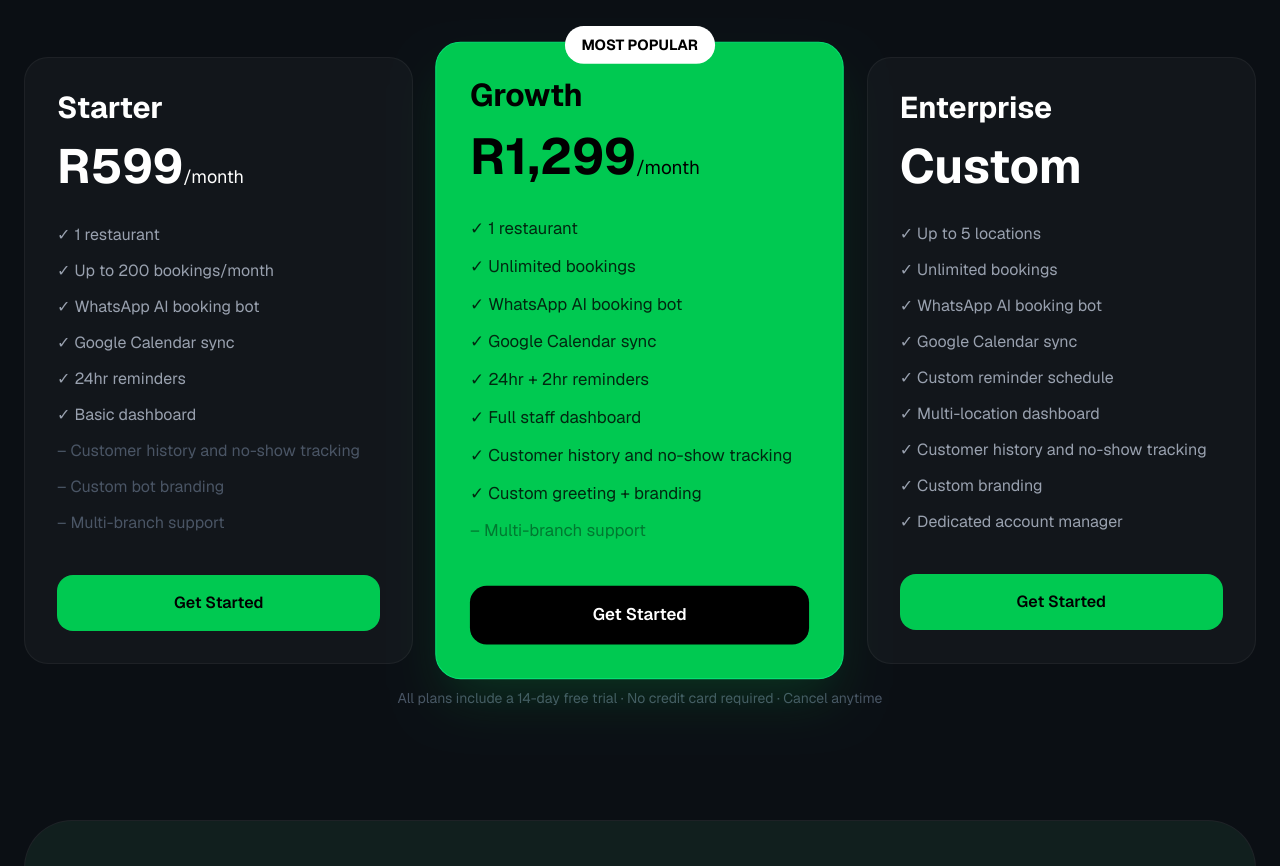
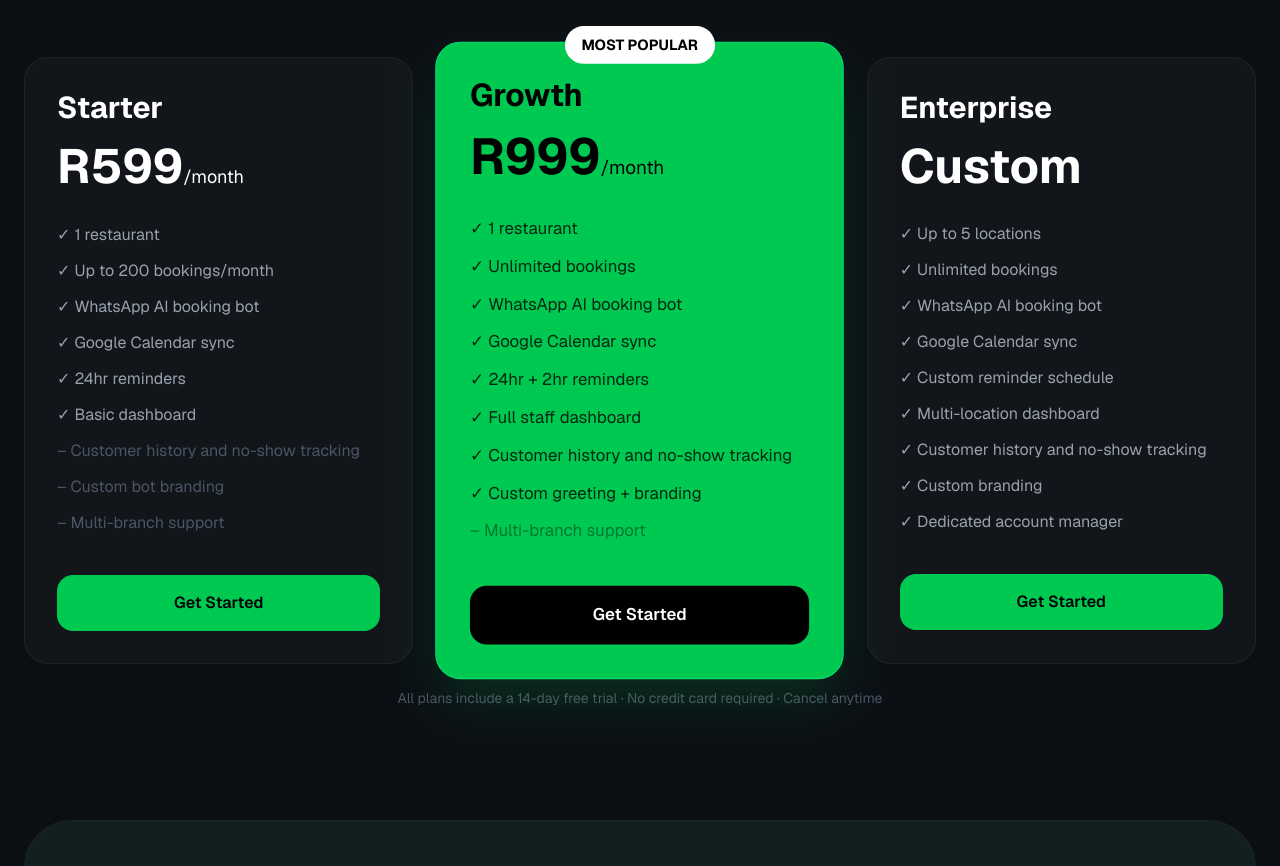
Before and after one commit to ajmeyer72/boeking, a Next.js app: page / in a window 1280 px wide. Shown: the part 3820-4686 px from the top of the page. Built offline with nearby package versions, Linux system fonts and the light colour scheme.

Commit message:
change price to R999

```diff
--- a/app/page.tsx
+++ b/app/page.tsx
@@ -316,7 +316,7 @@ export default function BoekingLandingPage() {
             },
             {
               title: 'Growth',
-              price: 'R1,299',
+              price: 'R999',
               featured: true,
               features: ['1 restaurant', 'Unlimited bookings', 'WhatsApp AI booking bot', 'Google Calendar sync', '24hr + 2hr reminders', 'Full staff dashboard', 'Customer history and no-show tracking', 'Custom greeting + branding'],
               missing: ['Multi-branch support'],
```
